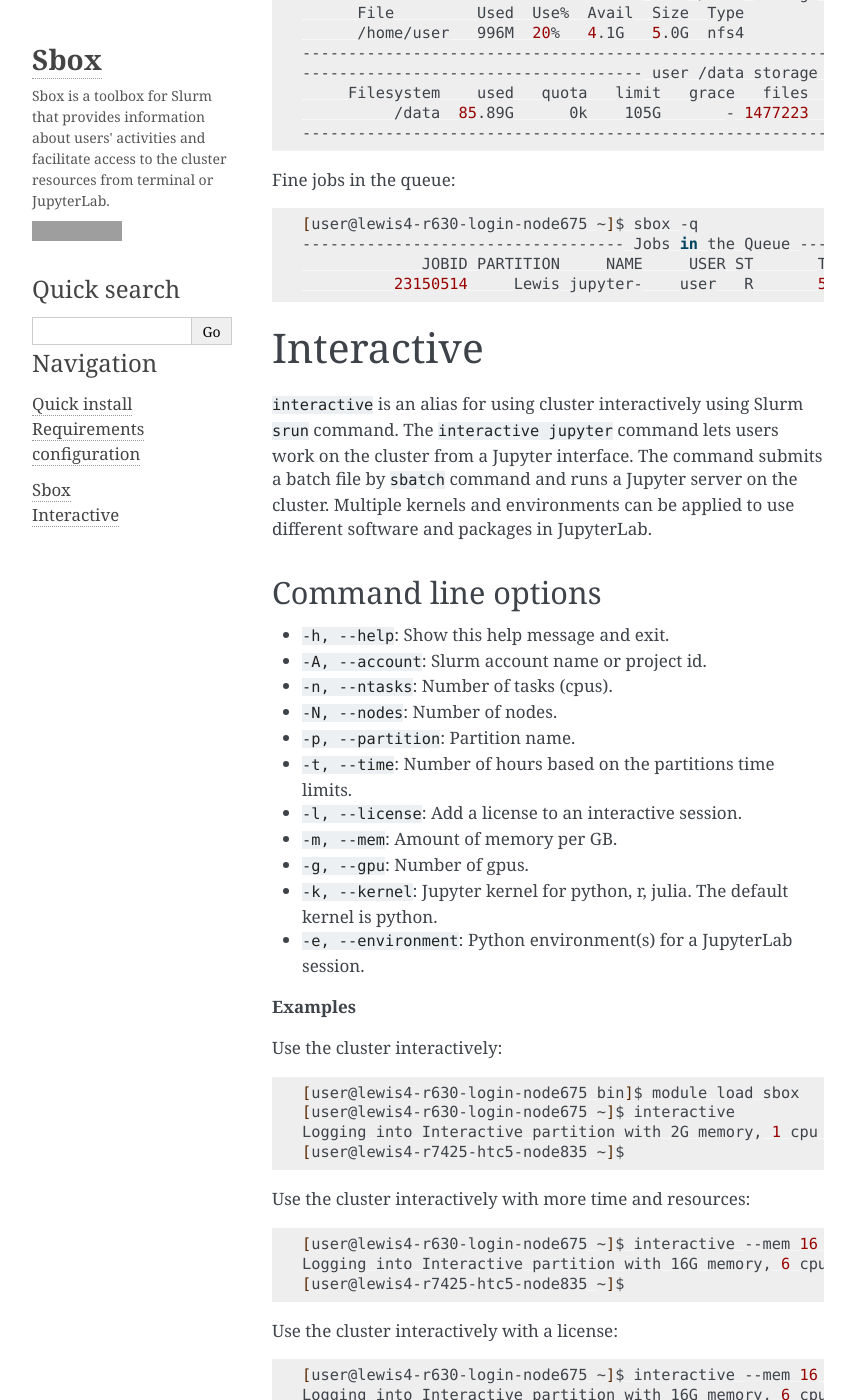
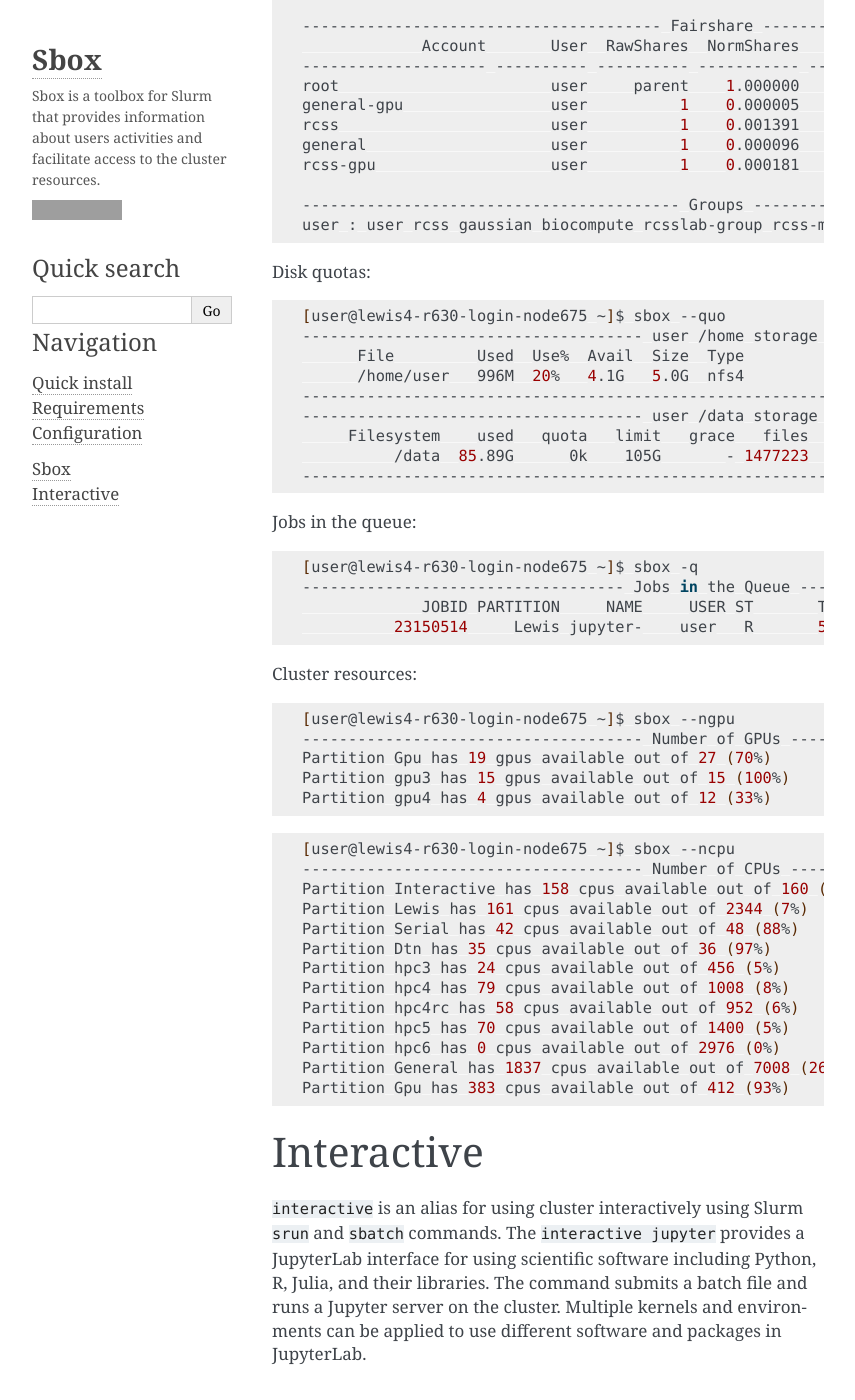
Before and after one commit to ashki23/sbox, a Sphinx documentation site: the page built from docs/sbox.rst, in a window 1280 px wide and 1400 px high, scrolled down 2920 px. Shown: the whole window, without its empty margins (202-1057 px from the left). Built offline with Sphinx 7.4.7, drawn with Linux system fonts in a browser that asks for light colours; some of the changed text lies outside the part shown; grey boxes are pictures that could not be loaded.

Commit message:
Update docs and man

```diff
--- a/docs/conf.py
+++ b/docs/conf.py
@@ -35,7 +35,7 @@
     'fixed_sidebar': True,
     'github_button': True,
     'page_width': '65%',
-    'description': "Sbox is a toolbox for Slurm that provides information about users' activities and facilitate access to the cluster resources from terminal or JupyterLab.",
+    'description': "Sbox is a toolbox for Slurm that provides information about users activities and facilitate access to the cluster resources.",
 }
 
 # The full version, including alpha/beta/rc tags
--- a/docs/sbox.rst
+++ b/docs/sbox.rst
@@ -65,6 +65,10 @@
 -  ``--reserve``: Show Slurm reservations using Slurm ``scontrol``
    command.
 -  ``--topusage``: Show top usage users using Slurm ``sreport`` command.
+- ``--whodat``: Show users informations by uid. It uses ``ldapsearch``
+  command and returns empty output if the cluster does not use LDAP.
+- ``--whodat2``: Show users informations by name. It uses ``ldapsearch``
+  command and returns empty output if the cluster does not use LDAP.
 -  ``--agent``: Start, stop and list user’s ssh-agents on the current
    host. It requires one of the start/stop/list options as an argument.
    Use ``ssh -o StrictHostKeyChecking=no`` to disable asking for host
@@ -89,23 +92,34 @@
      23126130  user  genera+  COMPLETED       Gpu  normal    1    1    2Gn 2021-07-28T01:26:38   00:00:02 2021-07-28T01:26:40   00:00:11 2021-07-28T01:26:51 lewis4-z10pg-gpu3-n+       bash
      23126131  user  genera+ CANCELLED+       Gpu  normal    1    1    2Gn 2021-07-28T01:27:43   00:00:01 2021-07-28T01:27:44   00:01:03 2021-07-28T01:28:47 lewis4-z10pg-gpu3-n+ jupyter-py
 
-Find a job’s efficiency:
+Jobs efficiency for running and compeleted jobs:
 
 .. code:: bash
 
-   [user@lewis4-r630-login-node675 ~]$ sbox --eff 23148125
+   [user@lewis4-r630-login-node675 ~]$ sbox --eff 23227816
+   ------------------------------------- Job Efficiency -------------------------------------
+   PID   USER      PR  NI    VIRT   RES      SHR  S   %CPU   %MEM   TIME+   COMMAND
+   47262 user      20   0  115700   3888     1600 S   0.0    0.0    0:00.03 bash
+   47346 user      20   0  113292   149298   1256 S   99.0   23.0   0:13.30 python
+
+   RES: shows resident memory which is accurate representation of how much actual physical memory a process is consuming
+   %CPU: shows the percentage of the CPU that is being used by the process
+
+.. code:: bash
+
+   [user@lewis4-r630-login-node675 ~]$ sbox --eff 23126131
    ------------------------------------- Job Efficiency -------------------------------------
    Job ID: 23126131
    Cluster: lewis4
    User/Group: user/user
    State: CANCELLED (exit code 0)
    Cores: 1
-   CPU Utilized: 00:00:01
-   CPU Efficiency: 1.59% of 00:01:03 core-walltime
-   Memory Utilized: 45.80 MB
-   Memory Efficiency: 2.24% of 2.00 GB
+   CPU Utilized: 00:11:01
+   CPU Efficiency: 48.59% of 00:21:03 core-walltime
+   Memory Utilized: 445.80 MB
+   Memory Efficiency: 24.24% of 2.00 GB
 
-Find accounts, fairshares, and groups:
+Accounts, fairshares, and groups:
 
 .. code:: bash
 
@@ -139,7 +153,7 @@
              /data  85.89G      0k    105G       - 1477223       0       0       -
    -----------------------------------------------------------------------------------------------
 
-Fine jobs in the queue:
+Jobs in the queue:
 
 .. code:: bash
 
@@ -148,15 +162,41 @@
                 JOBID PARTITION     NAME     USER ST       TIME  NODES NODELIST(REASON)
              23150514     Lewis jupyter-    user   R       5:29      1 lewis4-r630-hpc4-node537
 
+Cluster resources:
+
+.. code:: bash
+
+   [user@lewis4-r630-login-node675 ~]$ sbox --ngpu
+   ------------------------------------- Number of GPUs -------------------------------------
+   Partition Gpu has 19 gpus available out of 27 (70%)
+   Partition gpu3 has 15 gpus available out of 15 (100%)
+   Partition gpu4 has 4 gpus available out of 12 (33%)
+
+.. code:: bash
+
+   [user@lewis4-r630-login-node675 ~]$ sbox --ncpu
+   ------------------------------------- Number of CPUs -------------------------------------
+   Partition Interactive has 158 cpus available out of 160 (99%)
+   Partition Lewis has 161 cpus available out of 2344 (7%)
+   Partition Serial has 42 cpus available out of 48 (88%)
+   Partition Dtn has 35 cpus available out of 36 (97%)
+   Partition hpc3 has 24 cpus available out of 456 (5%)
+   Partition hpc4 has 79 cpus available out of 1008 (8%)
+   Partition hpc4rc has 58 cpus available out of 952 (6%)
+   Partition hpc5 has 70 cpus available out of 1400 (5%)
+   Partition hpc6 has 0 cpus available out of 2976 (0%)
+   Partition General has 1837 cpus available out of 7008 (26%)
+   Partition Gpu has 383 cpus available out of 412 (93%)
+
 Interactive
 ============
 
 ``interactive`` is an alias for using cluster interactively using Slurm
-``srun`` command. The ``interactive jupyter`` command lets users work on the cluster from
-a Jupyter interface. The command submits a batch file by ``sbatch``
-command and runs a Jupyter server on the cluster. Multiple kernels and
-environments can be applied to use different software and packages in
-JupyterLab.
+``srun`` and ``sbatch`` commands. The ``interactive jupyter`` provides a
+JupyterLab interface for using scientific software including Python, R,
+Julia, and their libraries. The command submits a batch file and runs a
+Jupyter server on the cluster. Multiple kernels and environments can be
+applied to use different software and packages in JupyterLab.
 
 Command line options
 --------------------
```
Also changed, not shown: other parts of docs/sbox.rst (+4 -5 lines), README.md (+66 -18 lines), docs/index.rst (+11 -5 lines), docs/requirements.rst (+4 -4 lines), 1 other file.
